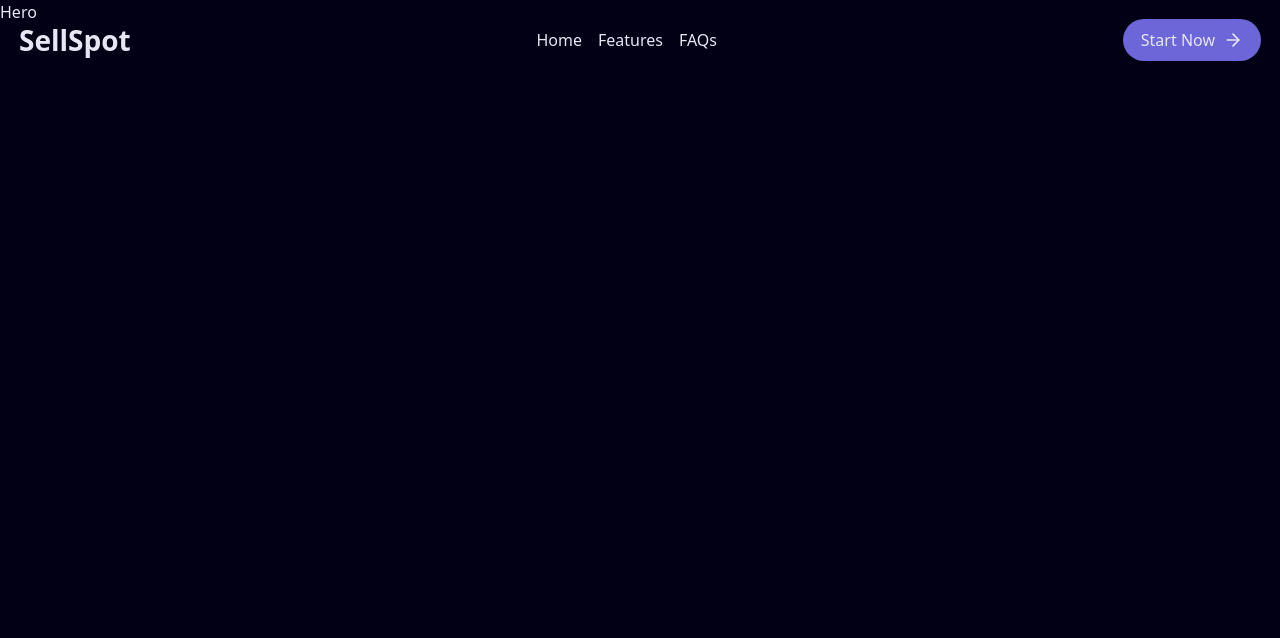
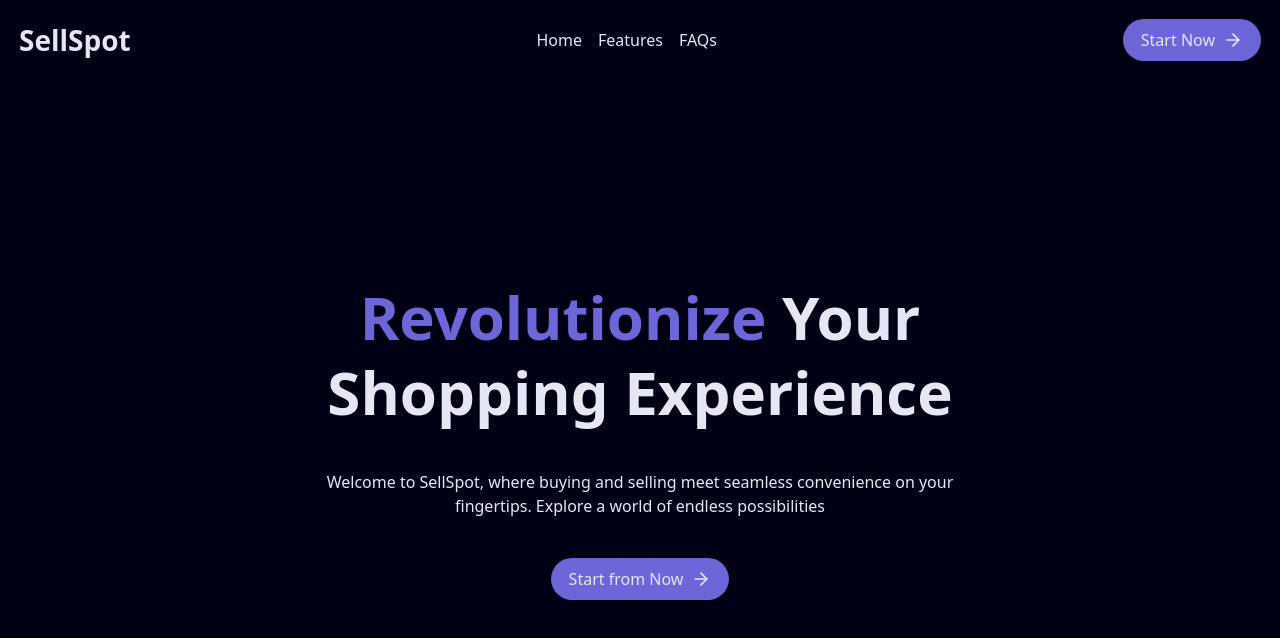
Before and after one commit to Gulpanjul/slicing-figma, a Next.js app: page / in a window 1280 px wide. Shown: the top 638 px of the page. Built offline with nearby package versions, Linux system fonts and the light colour scheme.

Commit message:
feat: add hero section

```diff
--- a/src/app/page.tsx
+++ b/src/app/page.tsx
@@ -1,10 +1,11 @@
 import LandingPageLayout from "~/components/layouts/LandingPageLayout";
+import Home from "../components/views/Home/Home";
 
-export default function Home() {
+export default function HomePage() {
   return (
     <main>
       <LandingPageLayout>
-        Hero
+        <Home />
       </LandingPageLayout>
     </main>
   );
--- a/src/components/layouts/LandingPageLayout/LandingPageLayoutNavbar/LandingPageLayoutNavbar.tsx
+++ b/src/components/layouts/LandingPageLayout/LandingPageLayoutNavbar/LandingPageLayoutNavbar.tsx
@@ -1,20 +1,21 @@
 import { FiArrowRight } from "react-icons/fi";
 import { NAV_ITEMS } from "../LandingPageLayout.constant";
+import Button from "~/components/ui/Button";
 
 const LandingPageLayoutNavbar = () => {
   return (
-    <header className="fixed inset-0 container mx-auto h-[5rem] px-[1.188rem] flex items-center justify-between">
+    <header className="fixed inset-0 container mx-auto h-[5rem] px-[1.188rem] flex items-center justify-between bg-dark">
       <div className="font-semibold text-[1.75rem]">SellSpot</div>
       <nav>
         <ul className="flex items-center justify-center gap-4">
-            {NAV_ITEMS.map((link, index) => (
-              <li key={index}>{link}</li>
-            ))}
+          {NAV_ITEMS.map((link, index) => (
+            <li key={index}>{link}</li>
+          ))}
         </ul>
       </nav>
-      <button className="flex items-center justify-center gap-2 px-[1.125rem] py-[0.563rem] bg-primary rounded-full">
+      <Button>
         Start Now <FiArrowRight size={20} />
-      </button>
+      </Button>
     </header>
   );
 };
--- /dev/null
+++ b/src/components/ui/Button/Button.tsx
@@ -0,0 +1,14 @@
+interface propTypes {
+  children: React.ReactNode;
+}
+
+const Button = (props: propTypes) => {
+  const { children } = props;
+  return (
+    <button className="flex items-center justify-center gap-2 px-[1.125rem] py-[0.563rem] bg-primary rounded-full hover:bg-primary/50">
+      {children}
+    </button>
+  );
+};
+
+export default Button;
--- /dev/null
+++ b/src/components/ui/Button/index.tsx
@@ -0,0 +1,3 @@
+import Button from "./Button";
+
+export default Button;
--- /dev/null
+++ b/src/components/views/Home/HeroSection/HeroSection.tsx
@@ -0,0 +1,25 @@
+import { FiArrowRight } from "react-icons/fi";
+import Button from "~/components/ui/Button";
+
+const HeroSection = () => {
+  return (
+    <section className="container mx-auto pt-20 h-screen grid place-content-center">
+      <div className="max-w-2xl text-center flex items-center justify-center flex-col gap-10">
+        <h1 className="text-6xl font-bold leading-tight">
+          <span className="text-primary">Revolutionize</span> Your Shopping
+          Experience
+        </h1>
+        <p>
+          Welcome to SellSpot, where buying and selling meet seamless
+          convenience on your fingertips. Explore a world of endless
+          possibilities
+        </p>
+        <Button>
+          Start from Now <FiArrowRight size={20} />
+        </Button>
+      </div>
+    </section>
+  );
+};
+
+export default HeroSection;
--- /dev/null
+++ b/src/components/views/Home/HeroSection/index.tsx
@@ -0,0 +1,3 @@
+import HeroSection from "./HeroSection";
+
+export default HeroSection;
--- /dev/null
+++ b/src/components/views/Home/Home.tsx
@@ -0,0 +1,12 @@
+import React from "react";
+import HeroSection from "./HeroSection";
+
+const Home = () => {
+  return (
+    <>
+      <HeroSection />
+    </>
+  );
+};
+
+export default Home;
--- /dev/null
+++ b/src/components/views/Home/index.tsx
@@ -0,0 +1,3 @@
+import HeroSection from "./HeroSection";
+
+export default HeroSection;
```
